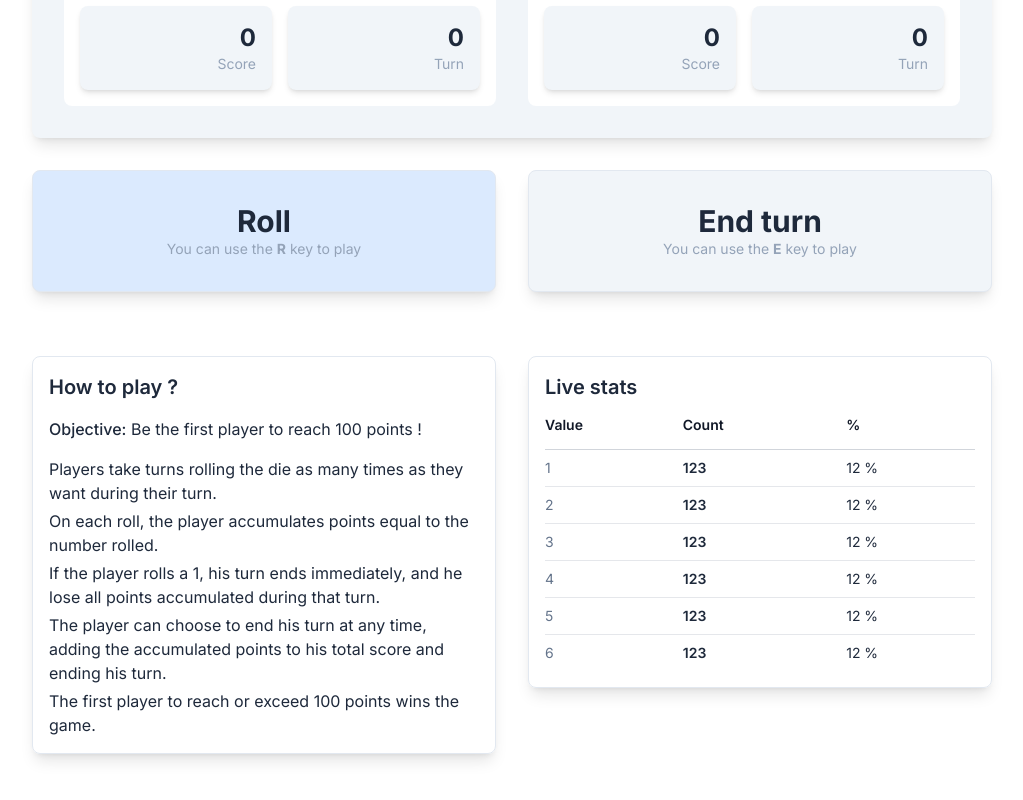
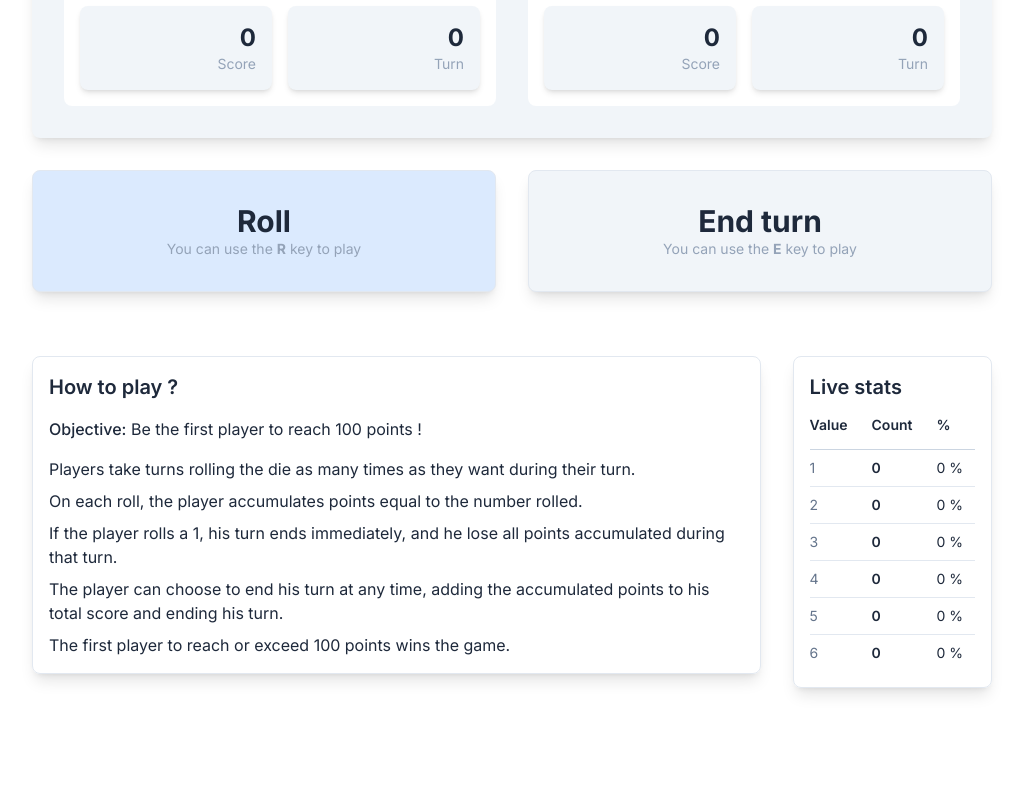
Before and after one commit to jean1591/rollTheDice, a Next.js app: page / in a window 1280 px wide. Shown: the part 370-1170 px from the top of the page, without its empty margins (128-1151 px from the left). After the commit the page ends 1138 px from the top, so only its background shows below. Built offline with nearby package versions, Linux system fonts and the light colour scheme.

Commit message:
feat: stats

```diff
--- a/src/app/(public)/components/PlayButtons.tsx
+++ b/src/app/(public)/components/PlayButtons.tsx
@@ -2,6 +2,7 @@
 
 import {
   Player,
+  addToRolls,
   addToTurnPoints,
   addToUserPoints,
   changePlayer,
@@ -24,6 +25,7 @@ export const PlayButtons = () => {
 
   const handleRollDie = () => {
     const dieValue = getRandomNumber()
+    dispatch(addToRolls(dieValue))
 
     // Turn is lost, player change
     if (dieValue === 1) {
--- a/src/app/(public)/components/Rules.tsx
+++ b/src/app/(public)/components/Rules.tsx
@@ -8,7 +8,7 @@ export const Rules = () => {
         reach 100 points !
       </p>
 
-      <div className="mt-4 space-y-1">
+      <div className="mt-4 space-y-2">
         <p>
           Players take turns rolling the die as many times as they want during
           their turn.
--- a/src/app/(public)/components/Stats.tsx
+++ b/src/app/(public)/components/Stats.tsx
@@ -1,88 +1,52 @@
 'use client'
 
+import { RootState } from '@/app/lib/store/store'
+import { useSelector } from 'react-redux'
+
 export const Stats = () => {
+  const { rolls } = useSelector((state: RootState) => state.user)
+
   return (
-    <div className="flex-1 rounded-lg border-[1px] border-slate-200 p-4 shadow-lg">
+    <div className="rounded-lg border-[1px] border-slate-200 p-4 shadow-lg">
       <p className="text-left text-xl font-semibold">Live stats</p>
 
-      <table className="min-w-full divide-y divide-gray-300">
+      <table className="min-w-full divide-y divide-slate-300">
         <thead>
           <tr>
             <th
               scope="col"
-              className="py-3.5 pl-4 pr-3 text-left text-sm font-semibold text-gray-900 sm:pl-0"
+              className="py-3.5 pl-4 pr-3 text-left text-sm font-semibold sm:pl-0"
             >
               Value
             </th>
             <th
               scope="col"
-              className="px-3 py-3.5 text-left text-sm font-semibold text-gray-900"
+              className="px-3 py-3.5 text-left text-sm font-semibold"
             >
               Count
             </th>
             <th
               scope="col"
-              className="px-3 py-3.5 text-left text-sm font-semibold text-gray-900"
+              className="px-3 py-3.5 text-left text-sm font-semibold"
             >
               %
             </th>
           </tr>
         </thead>
-        <tbody className="divide-y divide-gray-200">
-          <tr>
-            <td className="whitespace-nowrap py-2 pl-4 pr-3 text-sm text-slate-500 sm:pl-0">
-              1
-            </td>
-            <td className="whitespace-nowrap px-3 py-2 text-sm font-semibold">
-              123
-            </td>
-            <td className="whitespace-nowrap px-3 py-2 text-sm">12 %</td>
-          </tr>
-          <tr>
-            <td className="whitespace-nowrap py-2 pl-4 pr-3 text-sm text-slate-500 sm:pl-0">
-              2
-            </td>
-            <td className="whitespace-nowrap px-3 py-2 text-sm font-semibold">
-              123
-            </td>
-            <td className="whitespace-nowrap px-3 py-2 text-sm">12 %</td>
-          </tr>
-          <tr>
-            <td className="whitespace-nowrap py-2 pl-4 pr-3 text-sm text-slate-500 sm:pl-0">
-              3
-            </td>
-            <td className="whitespace-nowrap px-3 py-2 text-sm font-semibold">
-              123
-            </td>
-            <td className="whitespace-nowrap px-3 py-2 text-sm">12 %</td>
-          </tr>
-          <tr>
-            <td className="whitespace-nowrap py-2 pl-4 pr-3 text-sm text-slate-500 sm:pl-0">
-              4
-            </td>
-            <td className="whitespace-nowrap px-3 py-2 text-sm font-semibold">
-              123
-            </td>
-            <td className="whitespace-nowrap px-3 py-2 text-sm">12 %</td>
-          </tr>
-          <tr>
-            <td className="whitespace-nowrap py-2 pl-4 pr-3 text-sm text-slate-500 sm:pl-0">
-              5
-            </td>
-            <td className="whitespace-nowrap px-3 py-2 text-sm font-semibold">
-              123
-            </td>
-            <td className="whitespace-nowrap px-3 py-2 text-sm">12 %</td>
-          </tr>
-          <tr>
-            <td className="whitespace-nowrap py-2 pl-4 pr-3 text-sm text-slate-500 sm:pl-0">
-              6
-            </td>
-            <td className="whitespace-nowrap px-3 py-2 text-sm font-semibold">
-              123
-            </td>
-            <td className="whitespace-nowrap px-3 py-2 text-sm">12 %</td>
-          </tr>
+        <tbody className="divide-y divide-slate-200">
+          {Object.entries(rolls).map(([key, value]) => (
+            <tr key={key}>
+              <td className="whitespace-nowrap py-2 pl-4 pr-3 text-sm text-slate-500 sm:pl-0">
+                {key}
+              </td>
+              <td className="whitespace-nowrap px-3 py-2 text-sm font-semibold">
+                {value.count}
+              </td>
+              <td className="whitespace-nowrap px-3 py-2 text-sm">
+                {value.percentage} %
+              </td>
+            </tr>
+          ))}
         </tbody>
       </table>
     </div>
--- a/src/app/(public)/hooks/useComputerTurn.ts
+++ b/src/app/(public)/hooks/useComputerTurn.ts
@@ -1,26 +1,30 @@
 import {
+  Player,
   addToComputerPoints,
+  addToRolls,
   addToTurnPoints,
   changePlayer,
-  Player,
   resetTurnPoints,
 } from '@/app/lib/store/features/user/slice'
 import { useDispatch, useSelector } from 'react-redux'
-import { useEffect } from 'react'
 
 import { RootState } from '@/app/lib/store/store'
 import { getRandomNumber } from '@/utils/getRandomNumber'
+import { useEffect } from 'react'
 
 const THRESHOLD = 15
 
 function useComputerTurn() {
   const dispatch = useDispatch()
-  const {currentPlayer, turnPoints } = useSelector((state: RootState) => state.user)
+  const { currentPlayer, turnPoints } = useSelector(
+    (state: RootState) => state.user
+  )
 
   useEffect(() => {
     if (currentPlayer === Player.COMPUTER) {
       const timer = setTimeout(() => {
         const dieValue = getRandomNumber()
+        dispatch(addToRolls(dieValue))
 
         if (dieValue === 1) {
           dispatch(resetTurnPoints())
@@ -39,7 +43,6 @@ function useComputerTurn() {
       return () => clearTimeout(timer)
     }
   }, [currentPlayer, turnPoints])
-
 }
 
 export default useComputerTurn
--- a/src/app/lib/store/features/user/slice.ts
+++ b/src/app/lib/store/features/user/slice.ts
@@ -1,21 +1,42 @@
 import type { PayloadAction } from '@reduxjs/toolkit'
 import { createSlice } from '@reduxjs/toolkit'
+
+export type DieNumber = 1 | 2 | 3 | 4 | 5 | 6
+const dieNumber = new Set<DieNumber>([1, 2, 3, 4, 5, 6])
 
 export enum Player {
   COMPUTER = 'computer',
   USER = 'user',
 }
 
+interface Stat {
+  count: number
+  percentage: string
+}
+
+type Rolls = Record<DieNumber, Stat>
+
 export interface UserSlice {
   computerPoints: number
   currentPlayer: Player
+  rolls: Rolls
   turnPoints: number
   userPoints: number
+}
+
+const initialRolls: Rolls = {
+  '1': { count: 0, percentage: '0' },
+  '2': { count: 0, percentage: '0' },
+  '3': { count: 0, percentage: '0' },
+  '4': { count: 0, percentage: '0' },
+  '5': { count: 0, percentage: '0' },
+  '6': { count: 0, percentage: '0' },
 }
 
 const initialState: UserSlice = {
   computerPoints: 0,
   currentPlayer: Player.USER,
+  rolls: initialRolls,
   turnPoints: 0,
   userPoints: 0,
 }
@@ -24,6 +45,24 @@ export const userSlice = createSlice({
   name: 'userSlice',
   initialState,
   reducers: {
+    addToRolls: (state, action: PayloadAction<DieNumber>) => {
+      const updatedRolls = { ...state.rolls }
+      const totalRolls = Object.values(updatedRolls).reduce(
+        (acc, current) => acc + current.count,
+        1
+      )
+
+      updatedRolls[action.payload].count += 1
+
+      dieNumber.forEach((keyRoll) => {
+        updatedRolls[keyRoll].percentage = (
+          (updatedRolls[keyRoll].count / totalRolls) *
+          100
+        ).toFixed(2)
+      })
+
+      state.rolls = updatedRolls
+    },
     addToTurnPoints: (state, action: PayloadAction<number>) => {
       state.turnPoints += action.payload
     },
@@ -47,6 +86,7 @@ export const userSlice = createSlice({
 })
 
 export const {
+  addToRolls,
   addToComputerPoints,
   addToTurnPoints,
   addToUserPoints,
--- a/src/utils/getRandomNumber.tsx
+++ b/src/utils/getRandomNumber.tsx
@@ -1,3 +1,5 @@
-export const getRandomNumber = (): number => {
-  return Math.floor(Math.random() * 6) + 1
+import { DieNumber } from '@/app/lib/store/features/user/slice'
+
+export const getRandomNumber = (): DieNumber => {
+  return (Math.floor(Math.random() * 6) + 1) as DieNumber
 }
```
